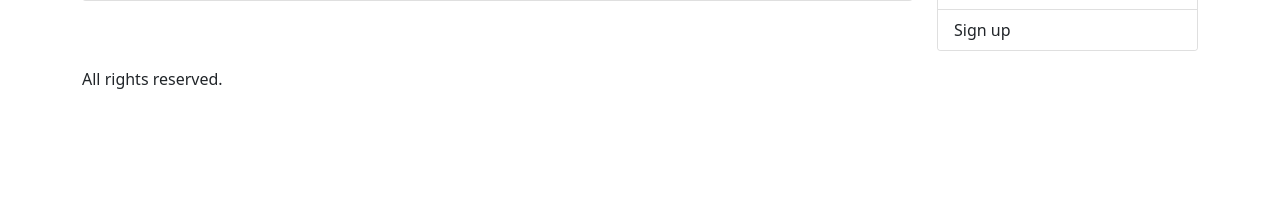
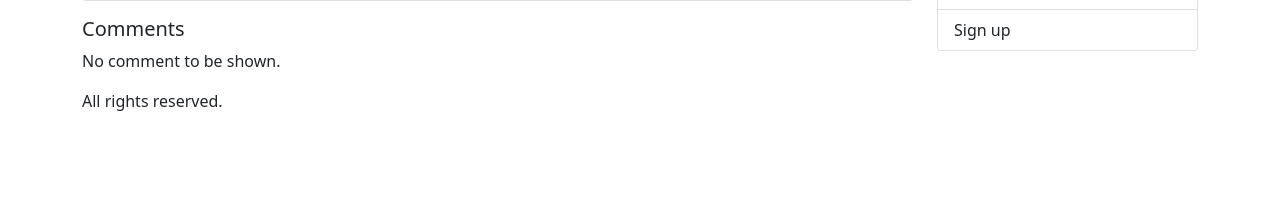
Before and after one commit to mirayiyidogan/swe_573, a Django app: template gotya/templates/pages/detail.html in a window 1280 px wide. Shown: the part 145-356 px from the top of the page. Run offline with Django 4.2, Linux system fonts and the light colour scheme; the template is opened without the code that fills it, so the values that code supplies are empty; parts of the project's set-up code (start-up, migrations or seed data) failed here and were passed over; some libraries are stand-ins or nearby versions.

Commit message:
user info/avatar has been added into comments

```diff
--- a/gotya/templates/pages/detail.html
+++ b/gotya/templates/pages/detail.html
@@ -1,5 +1,5 @@
 {% extends 'base.html' %}
-
+{% load static %}
 {% block title %} {{content.header }} {% endblock %}
 
 {% block content %}
@@ -19,5 +19,24 @@
   </div>
 </div>
 
-
+<h5>Comments</h5>
+{% for comment in comments %}
+<div class="card">
+    <div class="card-body" style="display:flex ; flex-direction: row">
+        <div>
+            {%  if comment.user.avatar %}
+            <img src="{{ comment.user.avatar.url }}" class="rounded" class="pt-4" width="75px" height="75px">
+            {% else %}
+            <img src="{% static 'img/no-avatar.jpg' %}" class="rounded" class="pt-4" width="75px" height="75px">
+            {% endif %}
+        </div>
+        <div>
+            <h5 class="card-title">{{ comment.user.username }}</h5>
+            <p class="card-text">{{ comment.comment }}</p>
+        </div>
+    </div>
+</div>
+{% empty %}
+<p>No comment to be shown. </p>
+{% endfor %}
  {% endblock %}
```
Also changed, not shown: media/avatar/Untitled_VxrADUT.png (added), static/img/no-avatar.jpg (added).
